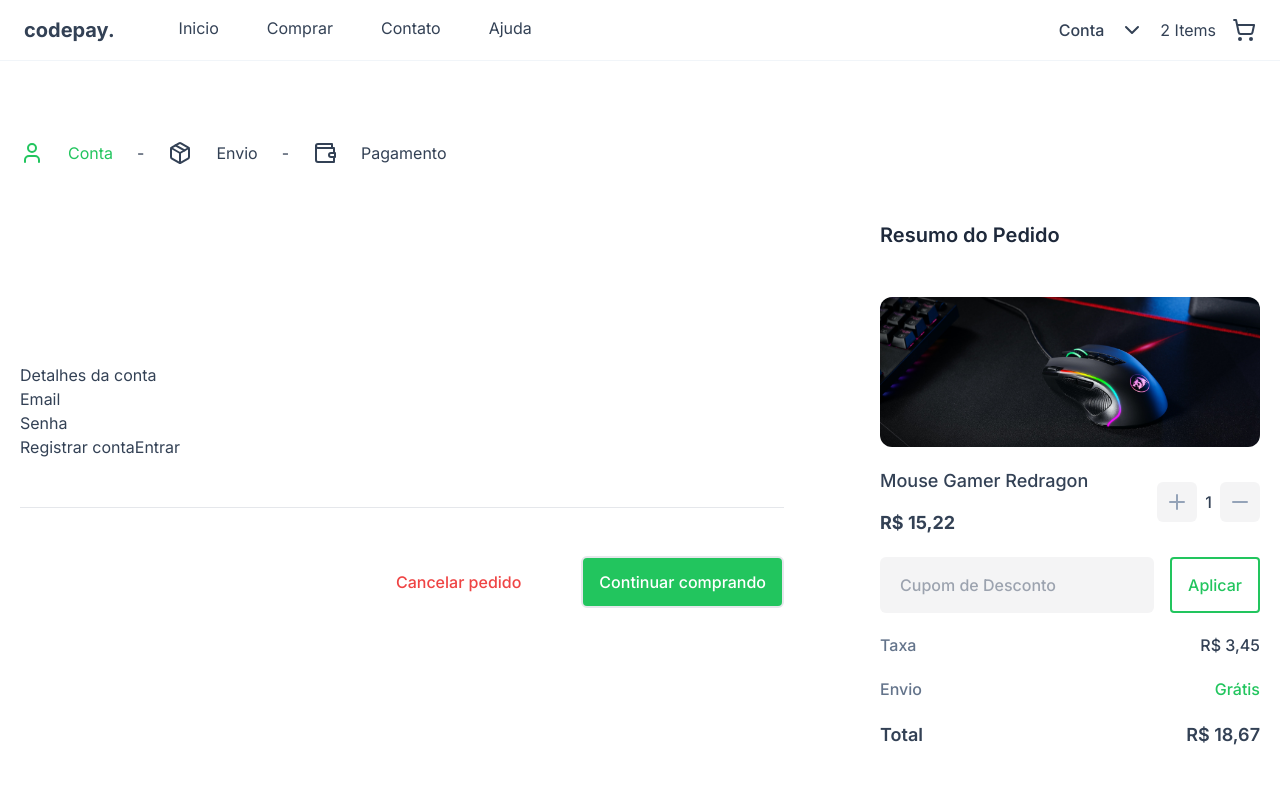
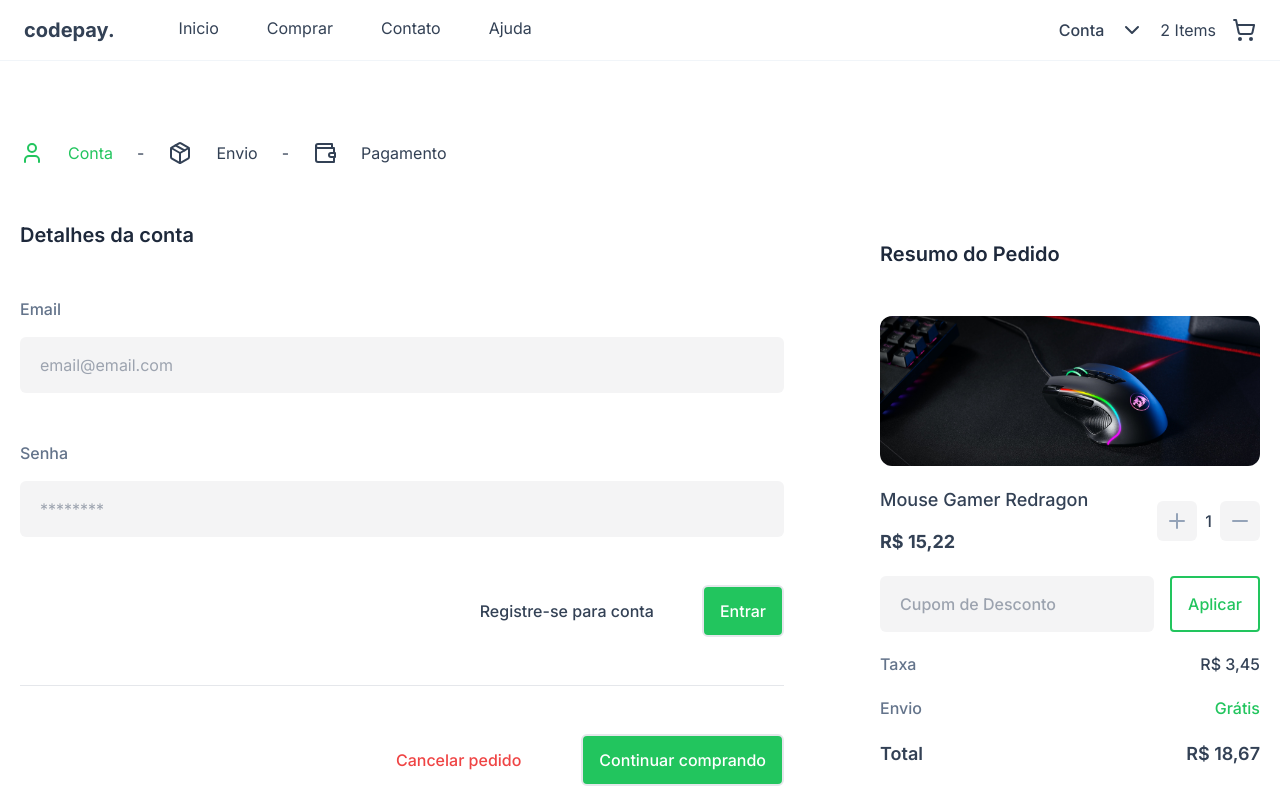
Before and after one commit to Kaduh15/codepay, a Next.js app: page / in a window 1280 px wide. Built offline with nearby package versions, Linux system fonts and the light colour scheme.

Commit message:
feat: usa o novo componente de input

```diff
--- a/src/components/form-payment/account-step/index.tsx
+++ b/src/components/form-payment/account-step/index.tsx
@@ -1,26 +1,42 @@
 import Link from 'next/link'
+
+import Button from '@/components/ui/button'
+import Input from '@/components/ui/input'
 
 export default function AccountStep() {
   return (
-    <>
-      <h3>Detalhes da conta</h3>
+    <section className="space-y-12">
+      <h2 className="justify-self-start-start text-xl font-semibold text-slate-800">
+        Detalhes da conta
+      </h2>
 
-      <div>
-        <label htmlFor="email">Email</label>
-        <input type="email" id="email" />
+      <Input
+        label="Email"
+        id="email"
+        name="email"
+        placeholder="email@email.com"
+      />
+
+      <Input
+        label="Senha"
+        type="password"
+        id="password"
+        name="password"
+        placeholder="********"
+      />
+      <div className="space-x-12 text-end">
+        <Link className="font-medium" rel="stylesheet" href="#">
+          Registre-se para conta
+        </Link>
+        <Button
+          variants={{
+            style: 'primary',
+            size: 'lg',
+          }}
+        >
+          Entrar
+        </Button>
       </div>
-
-      <div>
-        <label htmlFor="password">Senha</label>
-        <input type="password" id="password" />
-      </div>
-
-      <div>
-        <Link rel="stylesheet" href="#">
-          Registrar conta
-        </Link>
-        <button>Entrar</button>
-      </div>
-    </>
+    </section>
   )
 }
```
